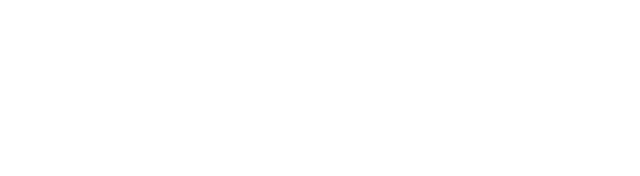
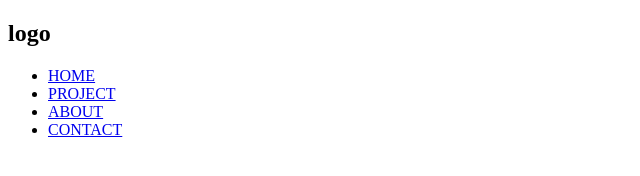
Before and after one commit to luciocarvalho10/personalPortfolio, a website: page public/index.html in a window 1280 px wide. Shown: the whole page, without its empty margins (0-640 px from the left). Drawn offline with Linux system fonts and the light colour scheme.

Commit message:
navbar structure

```diff
--- a/public/index.html
+++ b/public/index.html
@@ -8,6 +8,20 @@
   <title>Personal Portfolio</title>
 </head>
 <body>
-
+<!-- navbar -->
+<nav>
+  <h1 class="brand">logo</h1>
+  <div class="toggle-btn">
+    <span></span>
+    <span></span>
+  </div>
+  <ul class="links-container">
+    <li class="links-item"><a href="#" class="link active">HOME</a></li>
+    <li class="links-item"><a href="#project-section" class="link">PROJECT</a></li>
+    <li class="links-item"><a href="#about-section" class="link">ABOUT</a></li>
+    <li class="links-item"><a href="#contact-section" class="link">CONTACT</a></li>
+  </ul>
+</nav>
 </body>
+<script src="app.js"></script>
 </html>
```
